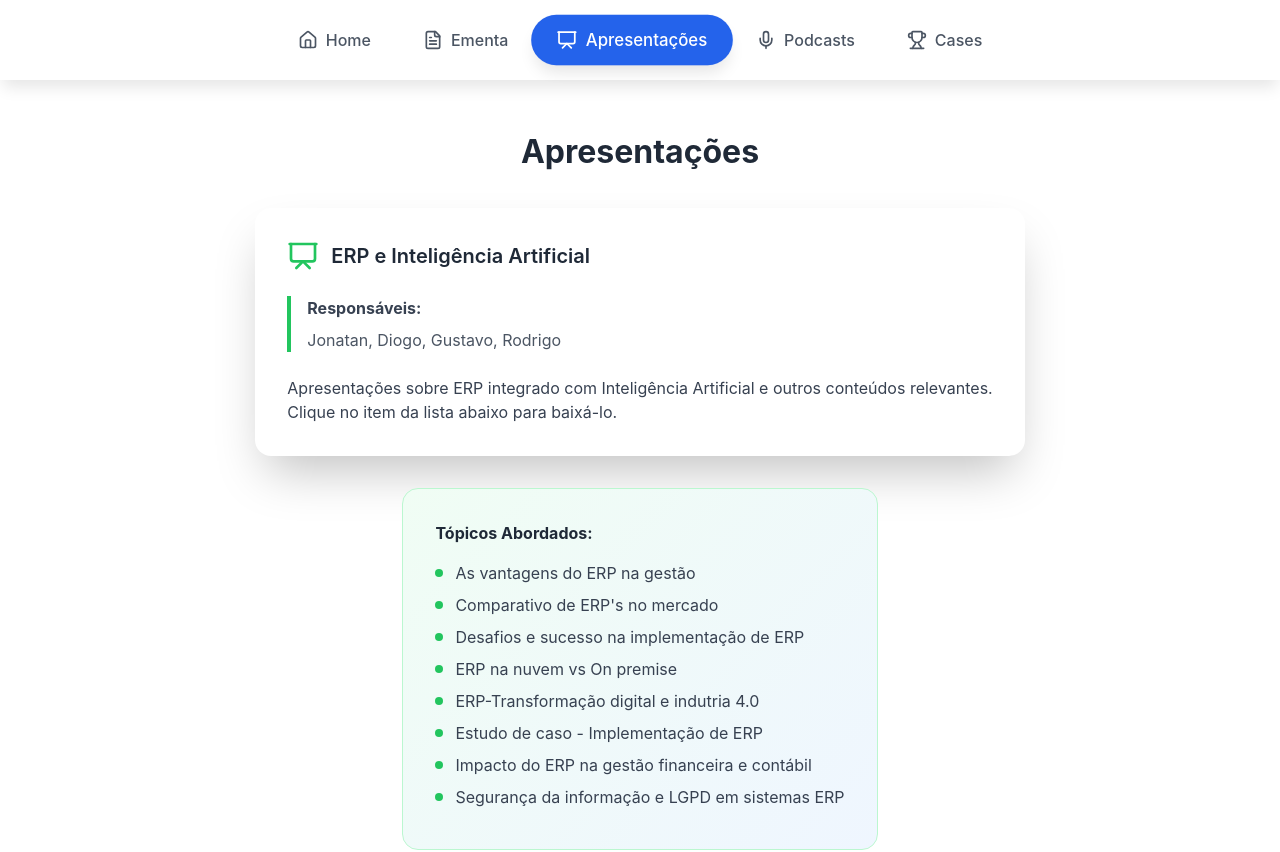
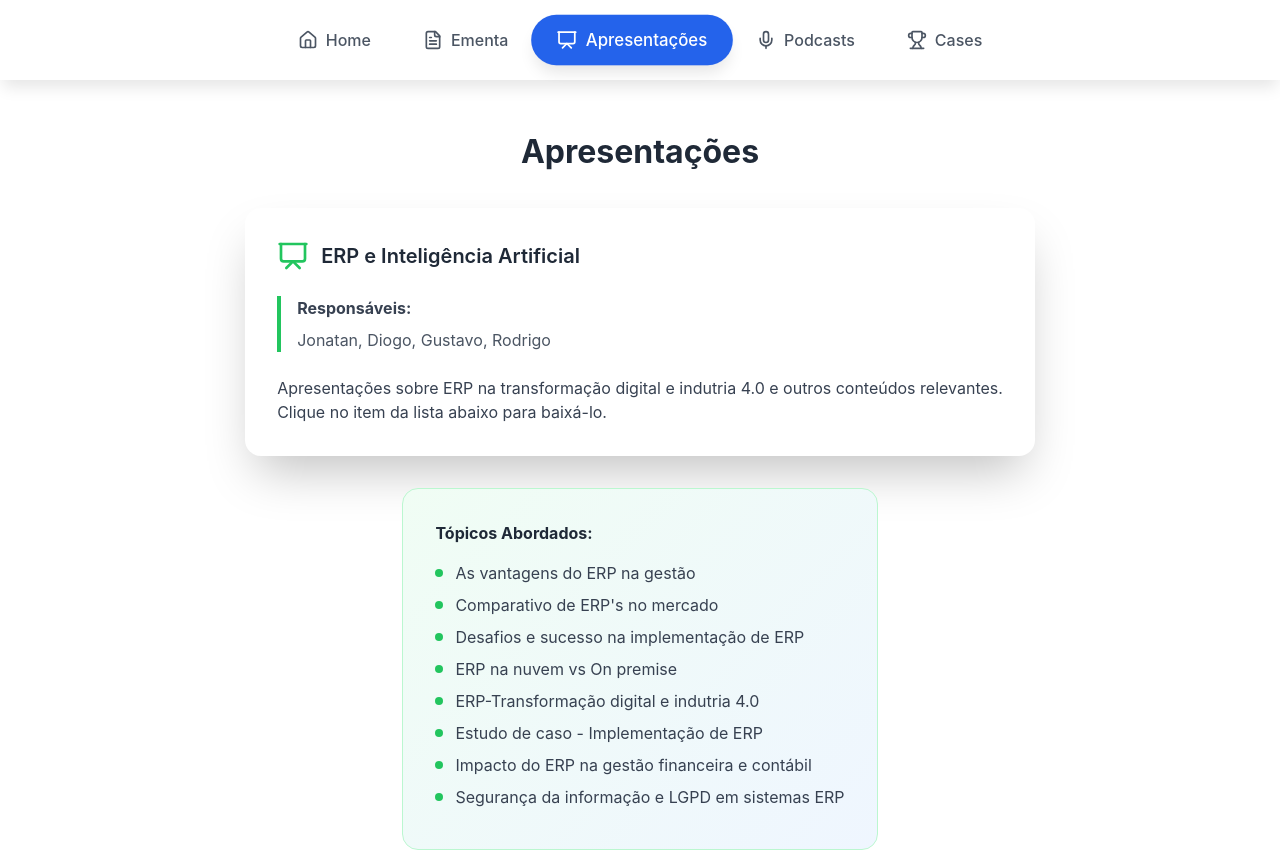
Before and after one commit to Fooyer/erp-site, a React (Vite) app: page /apresentacoes in a window 1280 px wide. Shown: the top 852 px of the page. Built offline with nearby package versions, Linux system fonts and the light colour scheme.

Commit message:
modificação para o contexto correto

```diff
--- a/src/pages/Apresentacoes/index.jsx
+++ b/src/pages/Apresentacoes/index.jsx
@@ -20,7 +20,7 @@ const Apresentacoes = () => {
           </div>
 
           <p style={{ color: "rgb(55, 65, 81)" }}>
-            Apresentações sobre ERP integrado com Inteligência Artificial e
+            Apresentações sobre ERP na transformação digital e indutria 4.0 e
             outros conteúdos relevantes.
           </p>
           <p style={{ color: "rgb(55, 65, 81)" }}>
```
